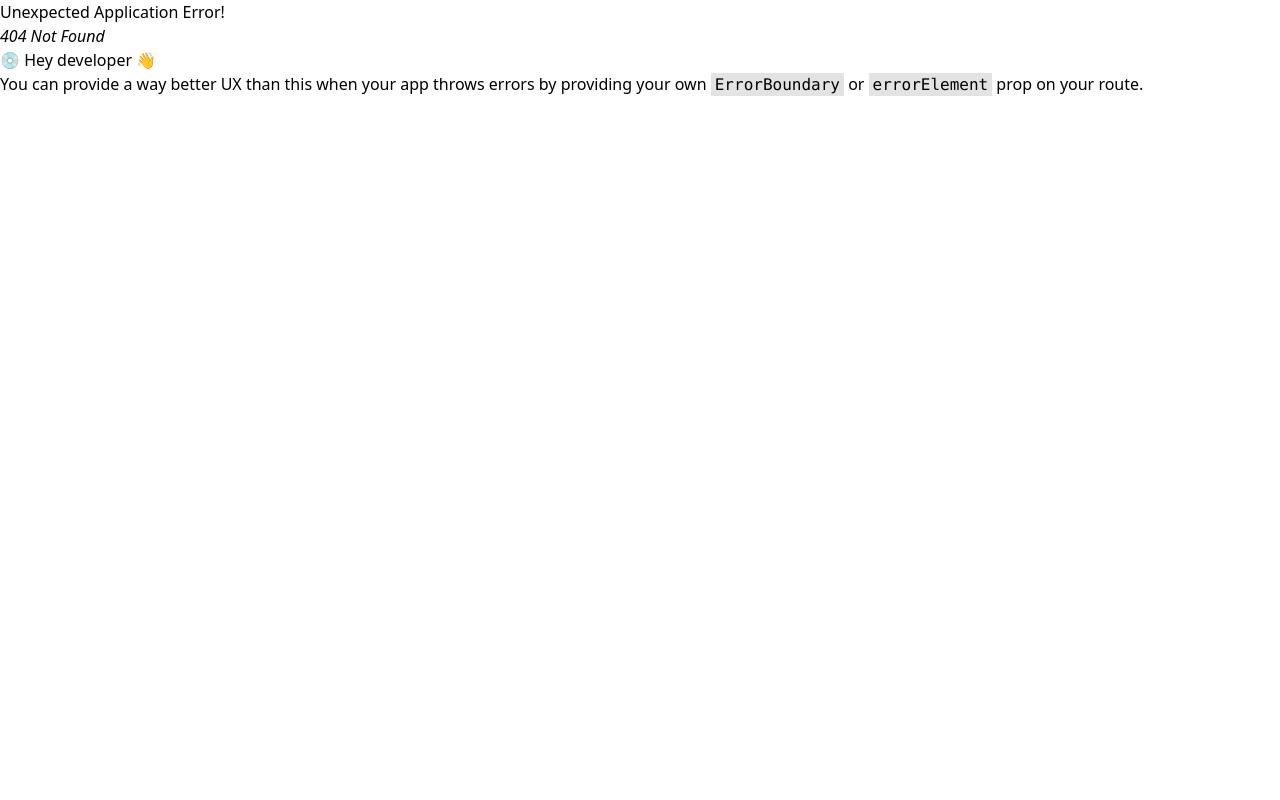
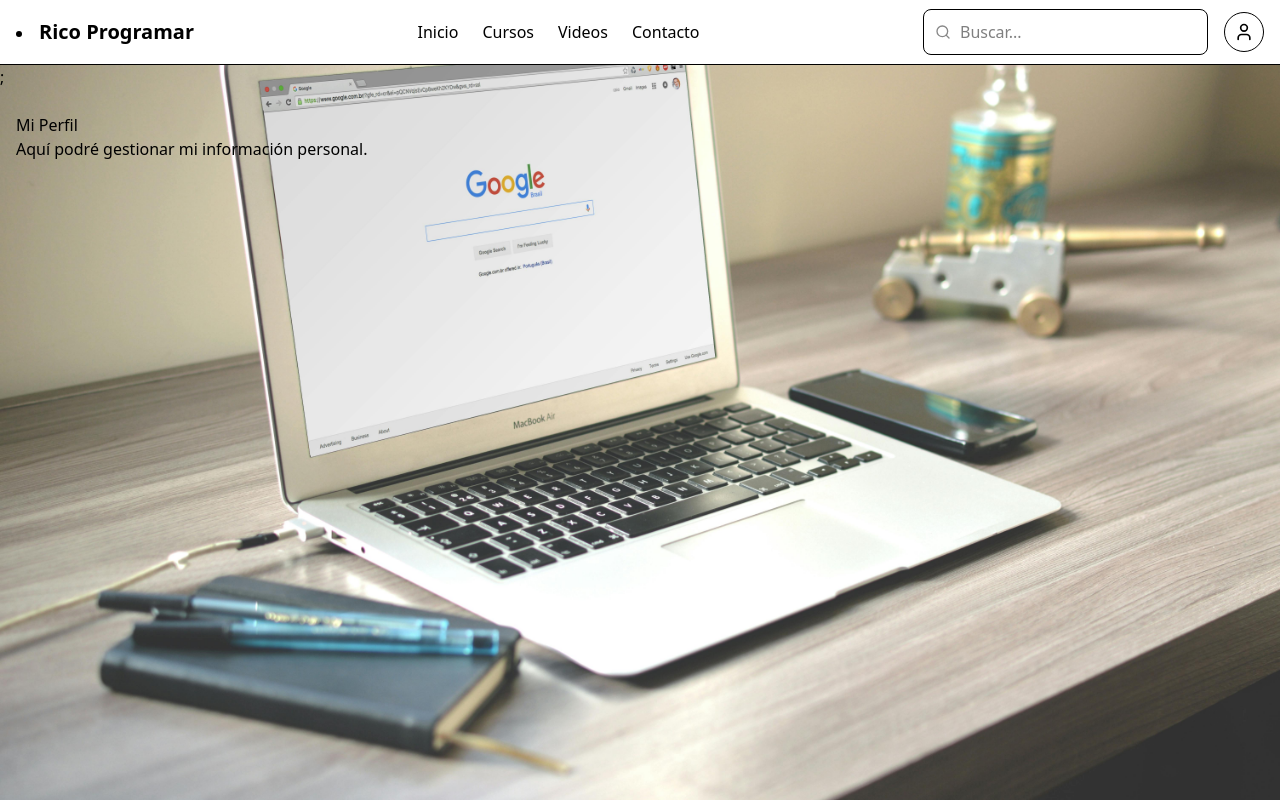
Before and after one commit to Yayis26/dayana-actividades-frontend, a React (Vite) app in the folder frontend/curatio/: page /perfil in a window 1280 px wide. Before the commit this address had no page. Built offline with nearby package versions, Linux system fonts and the light colour scheme.

Commit message:
feat:imagen background

```diff
--- a/frontend/curatio/src/app/router/index.jsx
+++ b/frontend/curatio/src/app/router/index.jsx
@@ -1,5 +1,7 @@
 import {createBrowserRouter} from "react-router-dom"
 import MainLayout from "@/shared/layout/MainLayout"
+import ProfilePage from "../../features/users/pages/ProfilePage";
+
 
 const router = createBrowserRouter([
 
@@ -25,6 +27,10 @@ const router = createBrowserRouter([
                 path: "Videos",
                 element:<h1 className="p-4">Videos</h1>
             },
+            {
+                path: "perfil",
+                element: <ProfilePage />
+            },
 
         ]
     }
--- /dev/null
+++ b/frontend/curatio/src/features/users/pages/ProfilePage.jsx
@@ -0,0 +1,10 @@
+export default function ProfilePage() {
+  return (
+    <div className="w-full profile-container">
+      <div className="profile-card">
+        <h1>Mi Perfil</h1>
+        <p className="text-body font-weght-bold">Aquí podré gestionar mi información personal.</p>
+      </div>
+    </div>
+  );
+}
--- a/frontend/curatio/src/shared/layout/MainLayout.jsx
+++ b/frontend/curatio/src/shared/layout/MainLayout.jsx
@@ -1,14 +1,22 @@
 import Navbar from "@/shared/layout/Navbar.jsx";
 import { Outlet } from "react-router-dom";
+import heroBg from "@/assets/images/10-imagen-hero.jpg"
 
 export default function MainLayout(){
 
         return(
-            <div className="min-h-screen bg-background ">
+            <div className="relative min-h-screen">
+                <div className="absolute inset-0 -z-10 bg-cover bg-center"
+
+                    style={{backgroundImage: `url(${heroBg})`}}>
+                </div>
+
                 {/* Navbar*/}
-                <Navbar/>;
+                <header className="-z-20">
+                    <Navbar/>;
+                </header>
 
-                <main className="mx-auto max-w-7 px-4 py-6">
+                <main className="mx-auto max-w7 px-4 py-6">
                     <Outlet />
                 </main>
             </div>
--- a/frontend/curatio/src/shared/layout/Navbar.jsx
+++ b/frontend/curatio/src/shared/layout/Navbar.jsx
@@ -1,8 +1,16 @@
 import { Search, User } from "lucide-react";
 import { Link, Links } from "react-router-dom";
+import { useState } from "react";
+
 
 
 const Navbar = () => {
+
+  const [isOpen, setIsOpen] = useState(false);
+
+
+
+
   return (
     <nav className="w-full border-b bg-white">
       <div className="mx-auto max-w-7xl px-4">
@@ -60,9 +68,47 @@ const Navbar = () => {
 
 
             {/* Icono de usuario */}
-            <button className="flex items-center justify-center size-10 rounded-full border hover:bg-gray-100 transition">
+            {/* <button className="flex items-center justify-center size-10 rounded-full border hover:bg-gray-100 transition">
               <User className="size-5" />
-            </button>
+            </button> */}
+
+            {/* Usuario */}
+            <div className="relative">
+              <button
+                onClick={() => setIsOpen(!isOpen)}
+                className="flex items-center justify-center size-10 rounded-full border hover:bg-surface transition"
+              >
+                <User className="size-5" />
+              </button>
+
+
+              {isOpen && (
+                <div className="absolute right-0 mt-2 w-48 rounded-lg border bg-background shadow-lg">
+                  <ul className="py-2 text-sm">
+                    <li>
+                      <Link
+                        to="/perfil"
+                        className="block px-4 py-2 hover:bg-surface transition"
+                        onClick={() => setIsOpen(false)}
+                      >
+                        Perfil
+                      </Link>
+                    </li>
+                    <li>
+                      <button
+                        className="w-full text-left px-4 py-2 hover:bg-surface transition"
+                        onClick={() => {
+                          setIsOpen(false);
+                          console.log("Cerrar sesión");
+                        }}
+                      >
+                        Cerrar sesión
+                      </button>
+                    </li>
+                  </ul>
+                </div>
+              )}
+            </div>
 
 
           </div>
@@ -74,3 +120,6 @@ const Navbar = () => {
 
 
 export default Navbar;
+
+//Para navegar a una ruta uso LINK
+//Para ejecutar lógica se utiliza BUTTON
```
Also changed, not shown: frontend/curatio/src/assets/images/10-imagen-hero.jpg (added).
